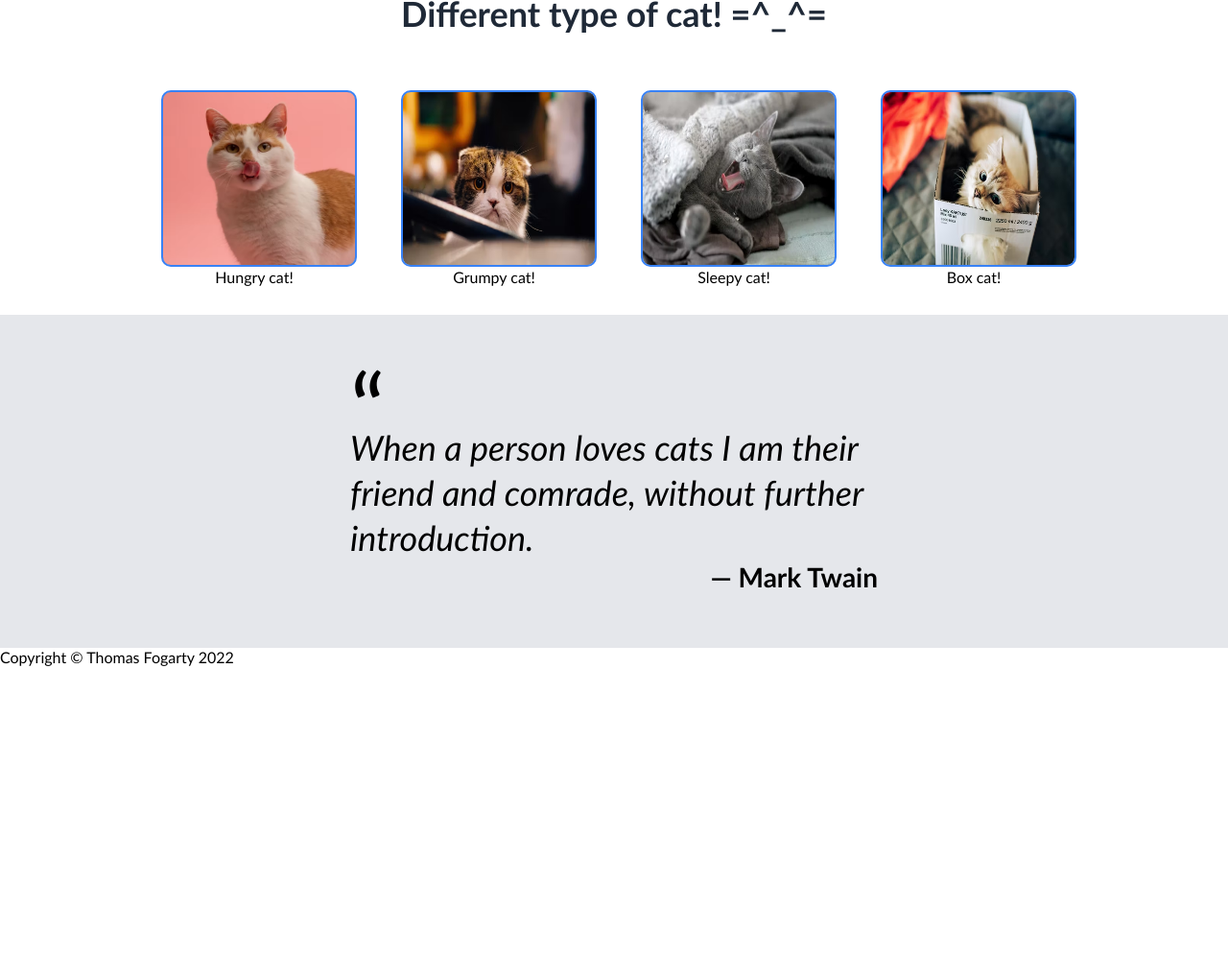
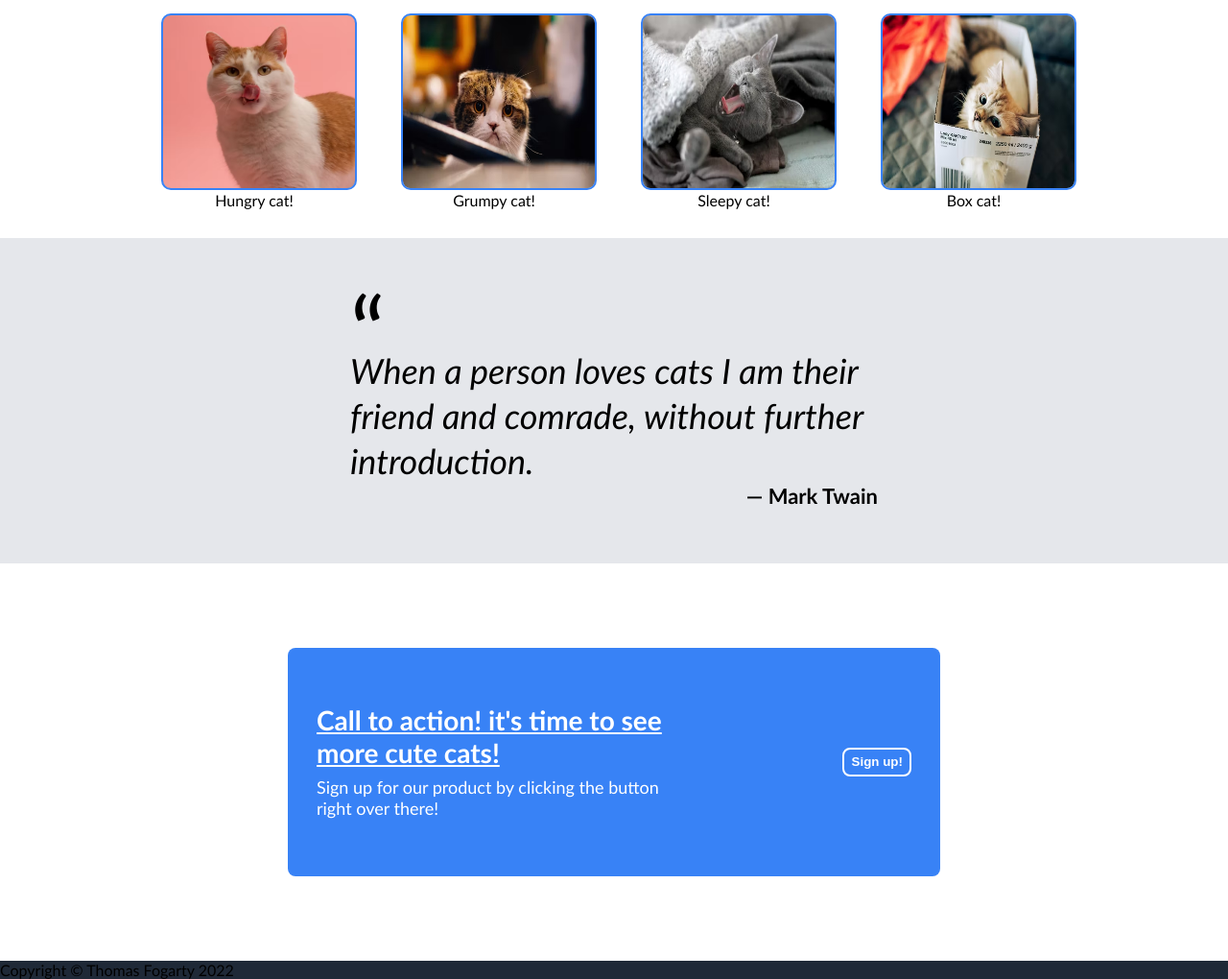
Before and after one commit to Thoss24/landing-page, a plain HTML site: page index.html in a window 1280 px wide. Shown: the part 669-1689 px from the top of the page at 96% size. Before the commit the page ends 1363 px from the top, so only its background shows below. Drawn offline with Linux system fonts and the light colour scheme.

Commit message:
call to action banner done

```diff
--- a/index.html
+++ b/index.html
@@ -54,19 +54,18 @@
                 <p class="blockquote-text"><em>When a person loves cats I am their friend and comrade, without further introduction.</em></p>
                 <p class="blockquote-text blockquote-author">Mark Twain</p>
             </blockquote>
-        </div>
+        </div> <!--body two container div END-->
 
 
-
-
-
-
-
-
-
-
-
-        <div class="body-three"></div> <!--body-three div-->
+        <div class="body-three-container"> <!--body-three div START-->
+            <div class="banner"> <!--banner div START-->
+                <div class="banner-text"> <!--banner text START-->
+                    <p class="call-to-action-text">Call to action! it's time to see more cute cats!</p>
+                    <span class="sign-up-text">Sign up for our product by clicking the button right over there!</span>
+                </div> <!--banner text END-->
+                <button class="sign-up-button">Sign up!</button>
+            </div> <!--banner div END-->
+        </div> <!--body-three div END-->
 
         <div class="footer"> Copyright &copy; Thomas Fogarty 2022 </div> <!--footer div-->
 
--- a/style.css
+++ b/style.css
@@ -58,7 +58,7 @@ a {
     align-items: center;
     justify-content: center;
     gap: 70px;
-    padding: 80px;
+    padding: 40px;
 }
 
 .header-two-child {
@@ -162,9 +162,9 @@ a {
     justify-content: center;
     align-items: center;
     flex-direction: column;
-    background-color: #e5e7eb;
     padding: 20px;
     gap: 50px;
+    background-color: #e5e7eb;
 }
 
 .blockquote {
@@ -183,7 +183,7 @@ a {
 }
 
 .blockquote-author {
-    font-size: 28px;
+    font-size: 22px;
     font-style: normal;
     font-weight: 900;
     text-align: right;
@@ -201,20 +201,68 @@ a {
     margin-bottom: -40px;
 }
 
+/*BODY SECTION TWO CONTENT END*/
+
+
+/*BODY SECTION THREE CONTENT START*/
+
+.body-three-container {
+    display: flex;
+    flex-flow: row wrap;
+    justify-content: center;
+    align-items: center;
+    flex-direction: column;
+    padding: 20px;
+}
+
+.banner {
+    display: flex;
+    flex-direction:row;
+    width: 50%;
+    height: 10%;
+    padding: 30px;
+    margin: 40px;
+    background-color:#3882f6;
+    border-radius: 8px;
+    color: #fff;
+    gap: 180px;
+}
+
+.banner-text {
+    display: flex;
+    flex-direction: column;
+    margin-bottom: 30px;
+}
+
+.call-to-action-text {
+    font-size: 28px;
+    font-weight: bold;
+    text-decoration: underline;
+}
+
+.sign-up-text {
+    font-size: 18px;
+    margin-top: -20px;
+}
+
+.sign-up-button {
+    width: 100px;
+    height: 30px;
+    background-color: #3882f6;
+    color: #fff;
+    border-radius: 8px;
+    text-align: center;
+    line-height: 1.1;
+    font-weight: bold;
+    border-style: solid;
+    border-color: #fff;
+    align-self: center;
+}
+
+/*BODY SECTION THREE CONTENT END*/
 
 
 
-
-
-
-
-
-/*BODY SECTION TWO CONTENT END*/
-
-.body-three {
-
+.footer {
+    background-color:#1f2937 ;
 }
-
-.footer {
-
-}
```
